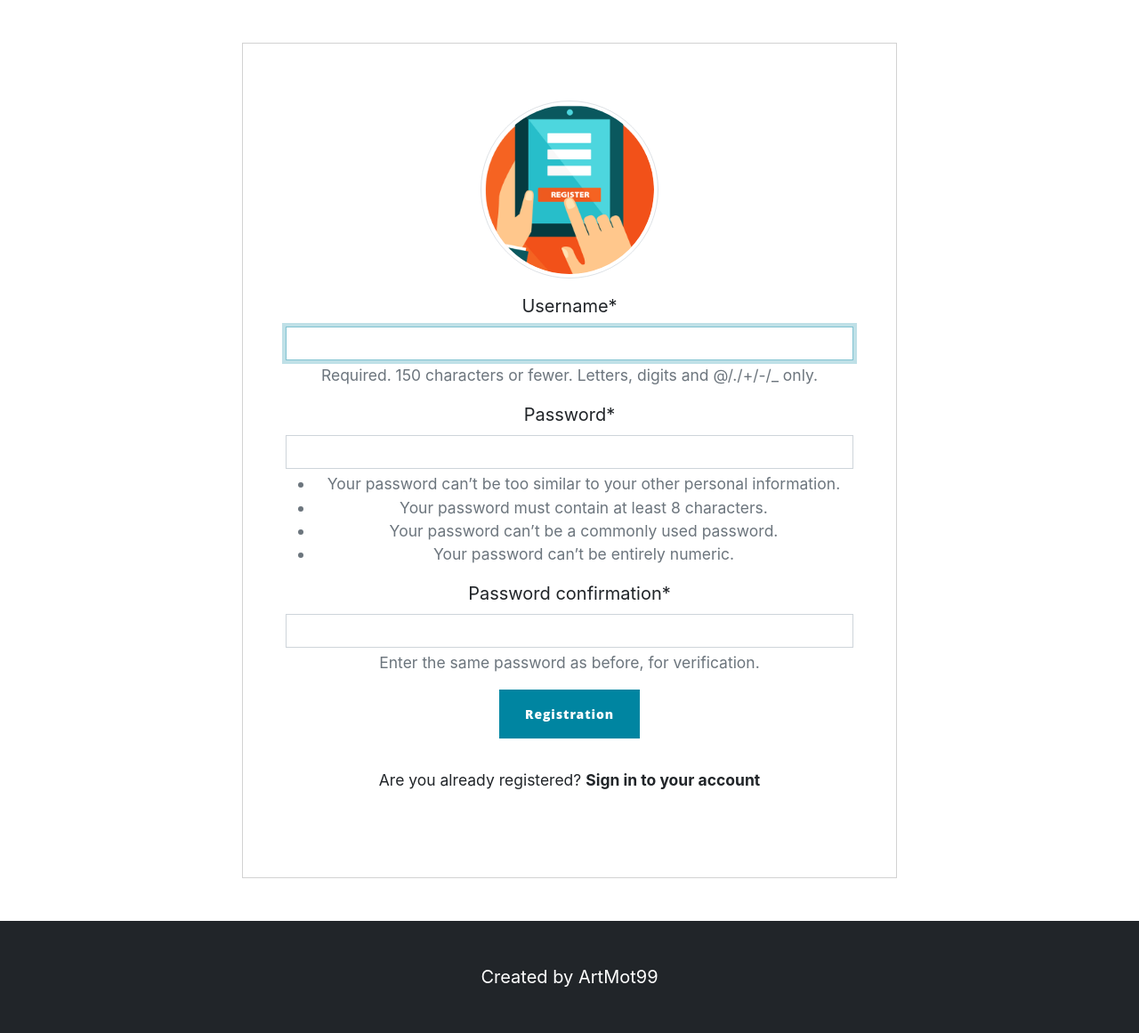
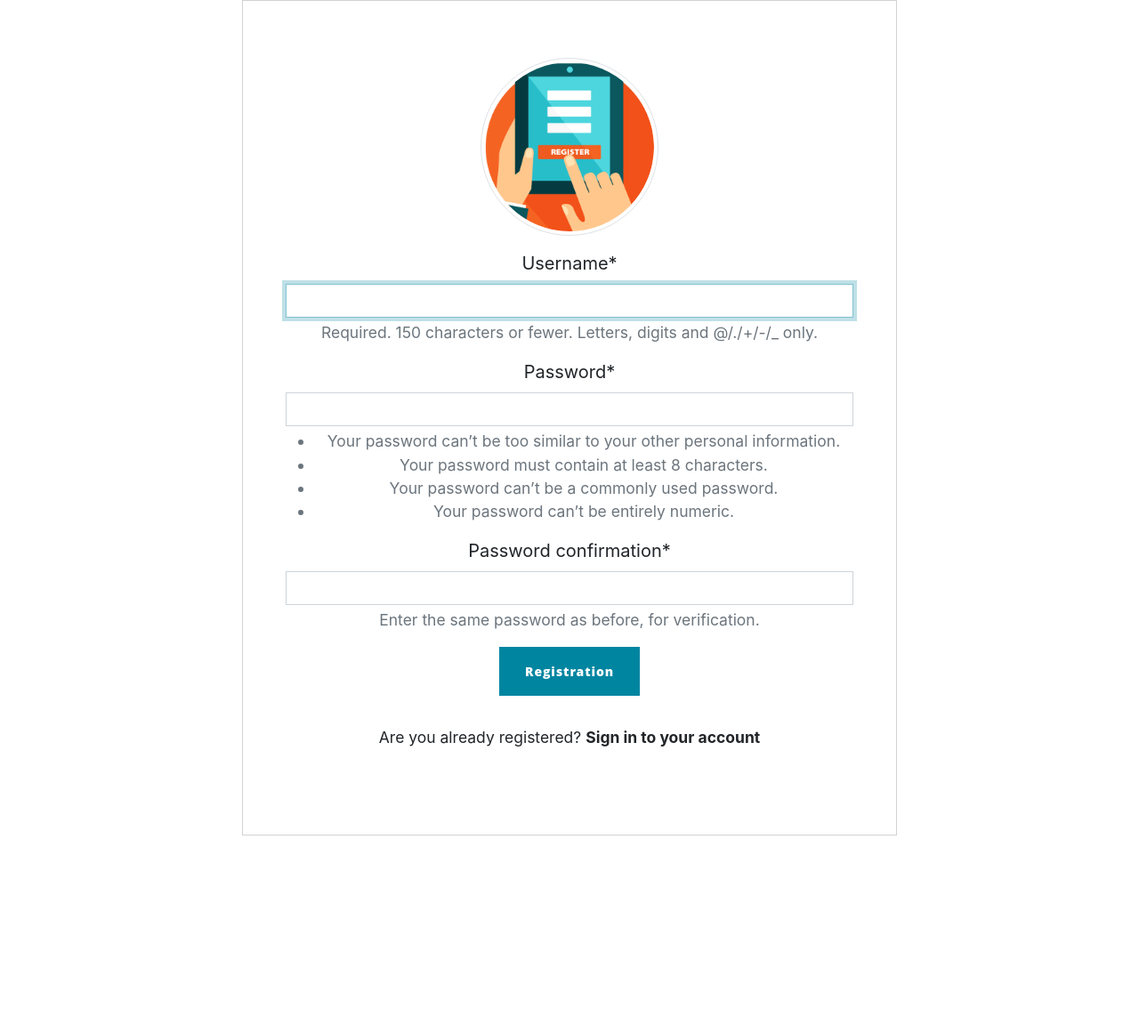
Before and after one commit to ArtMot99/personal-blog, a Django app: page /signup/ in a window 1280 px wide. Shown: the part 62-1223 px from the top of the page at 89% size. After the commit the page ends 1001 px from the top, so only its background shows below. Run offline with Django 4.2, Linux system fonts and the light colour scheme; some libraries are stand-ins or nearby versions.

Commit message:
Remove footer block and margins from sign-in & sign-up pages

```diff
--- a/templates/registration/login.html
+++ b/templates/registration/login.html
@@ -8,7 +8,7 @@
 <div class="container">
   <div class="row">
     <div class="col-md-8 offset-md-2">
-      <div class="card my-5">
+      <div class="card">
         <div class="card-body p-lg-5 text-center">
           <div class="text-center">
             <img src="{% static "assets/login_form_icon.png" %}"
@@ -31,3 +31,5 @@
   </div>
 </div>
 {% endblock %}
+
+{% block footer %}{% endblock %}
--- a/templates/registration/sign-up.html
+++ b/templates/registration/sign-up.html
@@ -8,7 +8,7 @@
 <div class="container">
   <div class="row">
     <div class="col-md-8 offset-md-2">
-      <div class="card my-5">
+      <div class="card">
         <div class="card-body p-lg-5 text-center">
           <div class="text-center">
             <img src="{% static "assets/register-icon.png" %}"
@@ -30,3 +30,5 @@
   </div>
 </div>
 {% endblock %}
+
+{% block footer %}{% endblock %}
```
